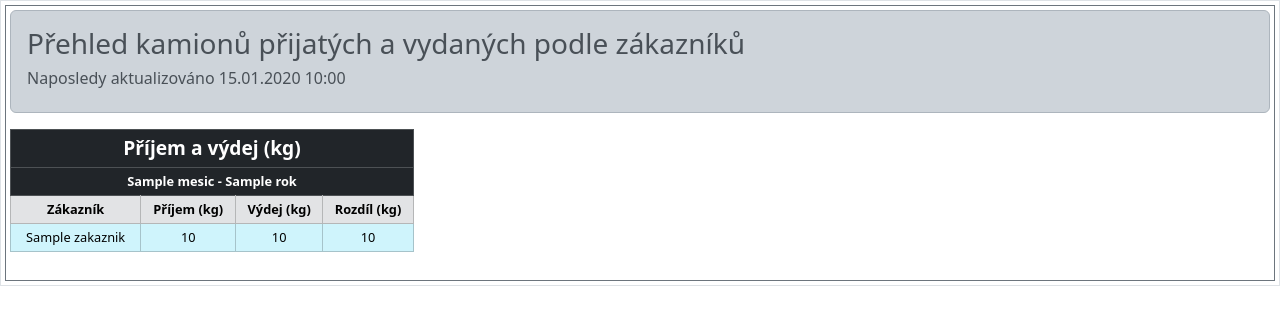
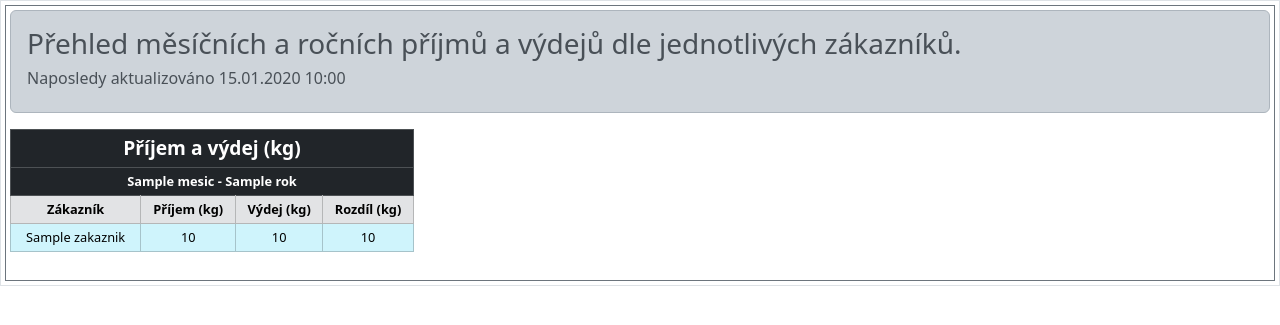
Before and after one commit to zpilat/Django_order_processing, a Django app: template orders/templates/orders/dashboard_kamiony.html in a window 1280 px wide. Shown: the top 325 px of the page. Run offline with Django 5.2, Linux system fonts and the light colour scheme; the template is opened without the code that fills it: most values are stand-ins (such as "Sample title", 1, 10 or a date in 2020).

Commit message:
Upravení textu v dashboardu pro přehled měsíčních a ročních příjmů a výdejů dle zákazníků a optimalizace součtů za celý rok.

```diff
--- a/orders/templates/orders/partials/dashboard_kamiony_content.html
+++ b/orders/templates/orders/partials/dashboard_kamiony_content.html
@@ -1,8 +1,8 @@
 {% load custom_filters %}
 
 <div class="alert alert-dark" role="alert">
-    <h3>Přehled kamionů přijatých a vydaných podle zákazníků</h3>
-    <h6>Naposledy aktualizováno {{ current_time|date:"d.m.Y H:i" }}</h6>
+  <h3>Přehled měsíčních a ročních příjmů a výdejů dle jednotlivých zákazníků.</h3>
+  <h6>Naposledy aktualizováno {{ current_time|date:"d.m.Y H:i" }}</h6>
 </div>
 
 <div class="row flex-nowrap overflow-auto">
--- a/orders/views.py
+++ b/orders/views.py
@@ -266,7 +266,7 @@ def dashboard_kamiony_view(request):
 
     # Přidání celkových součtů dle zákazníků za celý rok
     mesicni_pohyby['CELKEM'] = {}
-    for mesic, zakaznici_pohyby in mesicni_pohyby.items():
+    for zakaznici_pohyby in mesicni_pohyby.values():
         for zakaznik, pohyby in zakaznici_pohyby.items():
             if zakaznik not in mesicni_pohyby['CELKEM']:
                 mesicni_pohyby['CELKEM'][zakaznik] = {'prijem': 0, 'vydej': 0, 'rozdil': 0}
```
